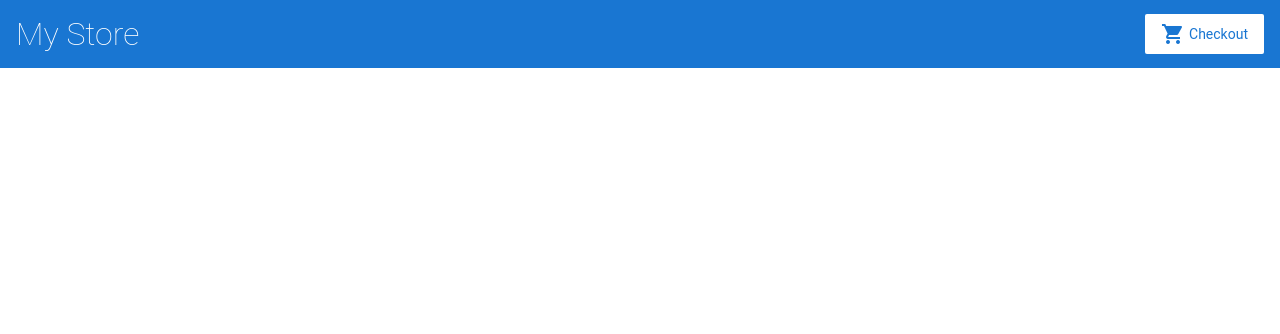
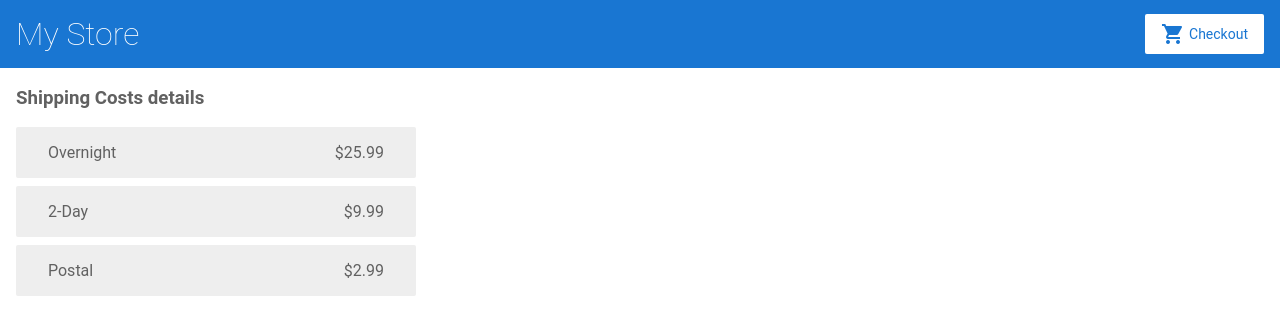
Before and after one commit to vishnuadepu82/angular-5h78cz, an Angular app: page /shipping in a window 1280 px wide. Before the commit this address led to /. Shown: the top 334 px of the page. Built offline with nearby package versions, Linux system fonts and the light colour scheme.

Commit message:
3 files modified, 3 added

```diff
--- a/src/app/app.module.ts
+++ b/src/app/app.module.ts
@@ -2,6 +2,7 @@ import { NgModule } from '@angular/core';
 import { BrowserModule } from '@angular/platform-browser';
 import { RouterModule } from '@angular/router';
 import { ReactiveFormsModule } from '@angular/forms';
+import { HttpClientModule } from '@angular/common/http';
 
 import { AppComponent } from './app.component';
 import { TopBarComponent } from './top-bar/top-bar.component';
@@ -10,16 +11,20 @@ import { ProductAlertsComponent } from './product-alerts/product-alerts.componen
 import { ProductDetailsComponent } from './product-details/product-details.component';
 import { CartService } from './cart.service';
 import { CartComponent } from './cart/cart.component';
+import { ShippingCostComponent } from './shipping-cost/shipping-cost.component';
+
 
 
 @NgModule({
   imports: [
     BrowserModule,
     ReactiveFormsModule,
+    HttpClientModule,
     RouterModule.forRoot([
       { path: '', component: ProductListComponent },
       { path: 'products/:productId', component: ProductDetailsComponent },
       { path: 'cart', component: CartComponent },
+      { path: 'shipping', component: ShippingCostComponent },
     ])
   ],
   declarations: [
@@ -29,6 +34,7 @@ import { CartComponent } from './cart/cart.component';
     ProductAlertsComponent,
     ProductDetailsComponent,
     CartComponent,
+    ShippingCostComponent,
 
   ],
   bootstrap: [ AppComponent ],
--- a/src/app/cart.service.ts
+++ b/src/app/cart.service.ts
@@ -1,11 +1,11 @@
 import { Injectable } from '@angular/core';
-
+import { HttpClient} from '@angular/common/http';
 @Injectable({
   providedIn:'root'
 })
 export class CartService {
 
-  constructor() { }
+  constructor( private httpClient:HttpClient) { }
 items=[];
 addToCart(product)
 {
@@ -21,4 +21,8 @@ CleartCart()
   this.items=[];
   return this.items;
 }
+getShippingCosts()
+{
+  return this.httpClient.get('/assets/shipping.json');
 }
+}
--- a/src/app/cart/cart.component.html
+++ b/src/app/cart/cart.component.html
@@ -1,4 +1,5 @@
 <h3>Cart Items</h3>
+<a [routerLink]="['/shipping']">shipping costs</a>
 <div class="cart-item" *ngFor="let item of items">
  <span>{{item.name}}</span>
  <span>{{item.price|currency}}</span>
--- /dev/null
+++ b/src/app/shipping-cost/shipping-cost.component.html
@@ -0,0 +1,5 @@
+<h3>Shipping Costs details</h3>
+<div class="shipping-item" *ngFor="let shipping of shippingcosts|async">
+  <span>{{shipping.type}}</span>
+  <span>{{shipping.price|currency}}</span>
+</div>
--- /dev/null
+++ b/src/app/shipping-cost/shipping-cost.component.ts
@@ -0,0 +1,17 @@
+import { Component, OnInit } from '@angular/core';
+import {CartService} from '../cart.service';
+
+@Component({
+  selector: 'app-shipping-cost',
+  templateUrl: './shipping-cost.component.html',
+  styleUrls: ['./shipping-cost.component.css']
+})
+export class ShippingCostComponent implements OnInit {
+shippingcosts=[];
+  constructor(private cartservice:CartService) { }
+
+  ngOnInit() {
+    this.shippingcosts=this.cartservice.getShippingCosts();
+  }
+
+}
```
Also changed, not shown: src/app/shipping-cost/shipping-cost.component.css (added).
